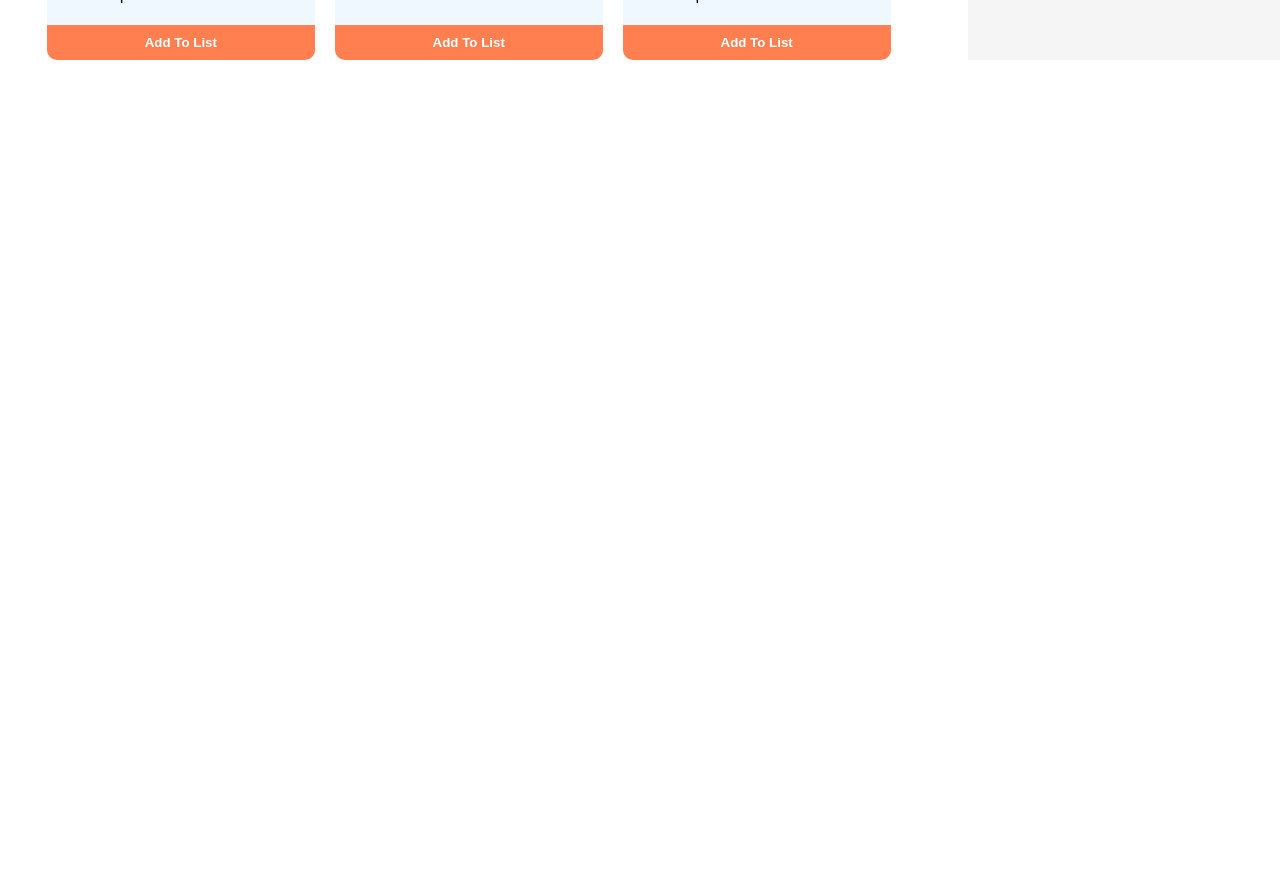
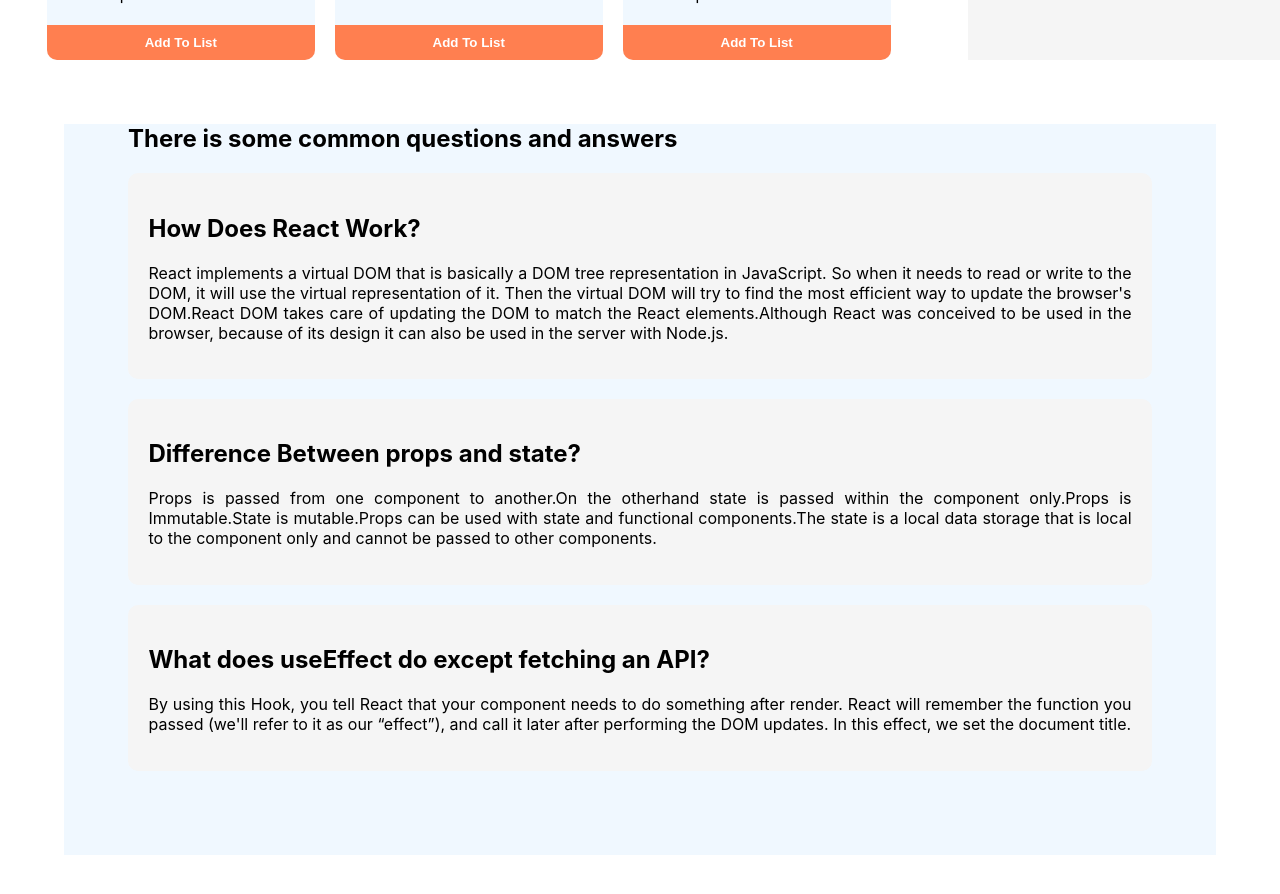
Before and after one commit to mdrasel101126/body-builder, a React (Create React App) app: page / in a window 1280 px wide. Shown: the part 1100-1994 px from the top of the page. Before the commit the page ends 1160 px from the top, so only its background shows below. Built offline with nearby package versions, Linux system fonts and the light colour scheme.

Commit message:
Blogs section added

```diff
--- a/public/index.html
+++ b/public/index.html
@@ -24,7 +24,7 @@
       work correctly both with client-side routing and a non-root public URL.
       Learn how to configure a non-root public URL by running `npm run build`.
     -->
-    <title>React App</title>
+    <title>Body Builder</title>
   </head>
   <body>
     <noscript>You need to enable JavaScript to run this app.</noscript>
--- a/src/App.js
+++ b/src/App.js
@@ -2,12 +2,14 @@ import logo from "./logo.svg";
 import "./App.css";
 import Header from "./components/Header/Header";
 import Main from "./components/Main/Main";
+import Blogs from "./components/Blogs/Blogs";
 
 function App() {
   return (
     <div className="body-container">
       <Header></Header>
       <Main></Main>
+      <Blogs></Blogs>
     </div>
   );
 }
--- /dev/null
+++ b/src/components/Blogs/Blogs.css
@@ -0,0 +1,14 @@
+.blogs-container{
+    margin: 5%;
+    padding-left: 5%;
+    padding-right: 5%;
+    padding-bottom: 5%;
+    background-color: aliceblue;
+}
+.blogs{
+    background-color: whitesmoke;
+    text-align: justify;
+    border-radius: 10px;
+    margin-bottom: 20px;
+    padding:2%;
+}
--- /dev/null
+++ b/src/components/Blogs/Blogs.js
@@ -0,0 +1,43 @@
+import React from "react";
+import "./Blogs.css";
+
+const Blogs = () => {
+  return (
+    <div className="blogs-container">
+      <h2>There is some common questions and answers</h2>
+      <div className="blogs">
+        <h2>How Does React Work?</h2>
+        <p>
+          React implements a virtual DOM that is basically a DOM tree
+          representation in JavaScript. So when it needs to read or write to the
+          DOM, it will use the virtual representation of it. Then the virtual
+          DOM will try to find the most efficient way to update the browser's
+          DOM.React DOM takes care of updating the DOM to match the React
+          elements.Although React was conceived to be used in the browser,
+          because of its design it can also be used in the server with Node.js.
+        </p>
+      </div>
+      <div className="blogs">
+        <h2>Difference Between props and state?</h2>
+        <p>
+          Props is passed from one component to another.On the otherhand state
+          is passed within the component only.Props is Immutable.State is
+          mutable.Props can be used with state and functional components.The
+          state is a local data storage that is local to the component only and
+          cannot be passed to other components.
+        </p>
+      </div>
+      <div className="blogs">
+        <h2>What does useEffect do except fetching an API?</h2>
+        <p>
+          By using this Hook, you tell React that your component needs to do
+          something after render. React will remember the function you passed
+          (we'll refer to it as our “effect”), and call it later after
+          performing the DOM updates. In this effect, we set the document title.
+        </p>
+      </div>
+    </div>
+  );
+};
+
+export default Blogs;
```
